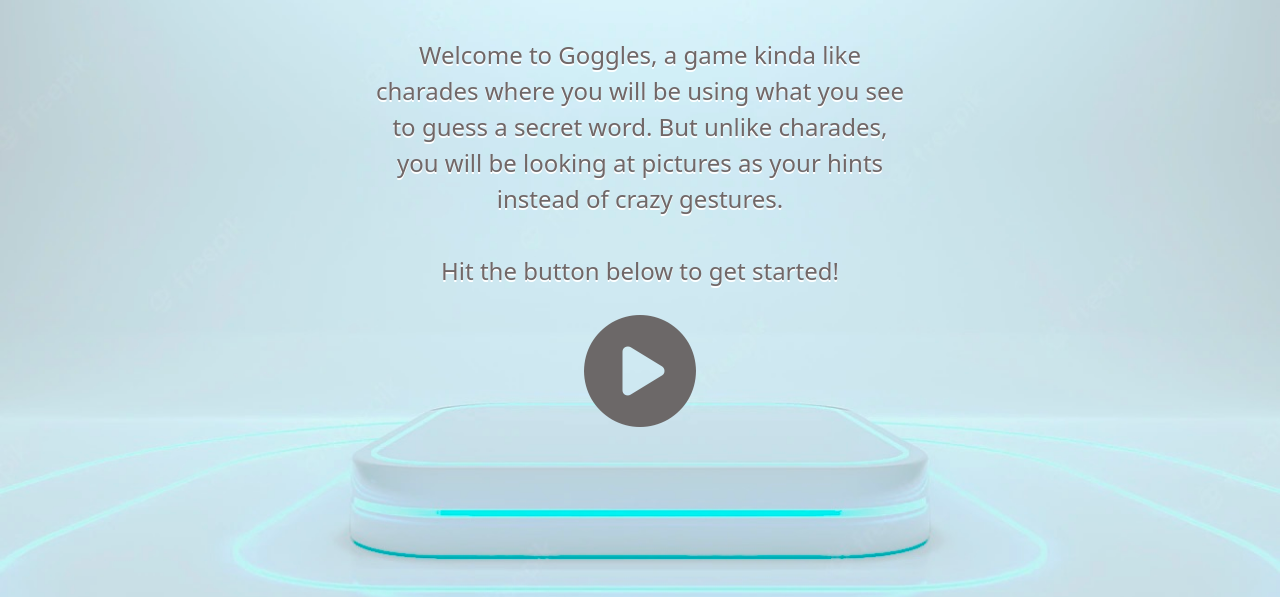
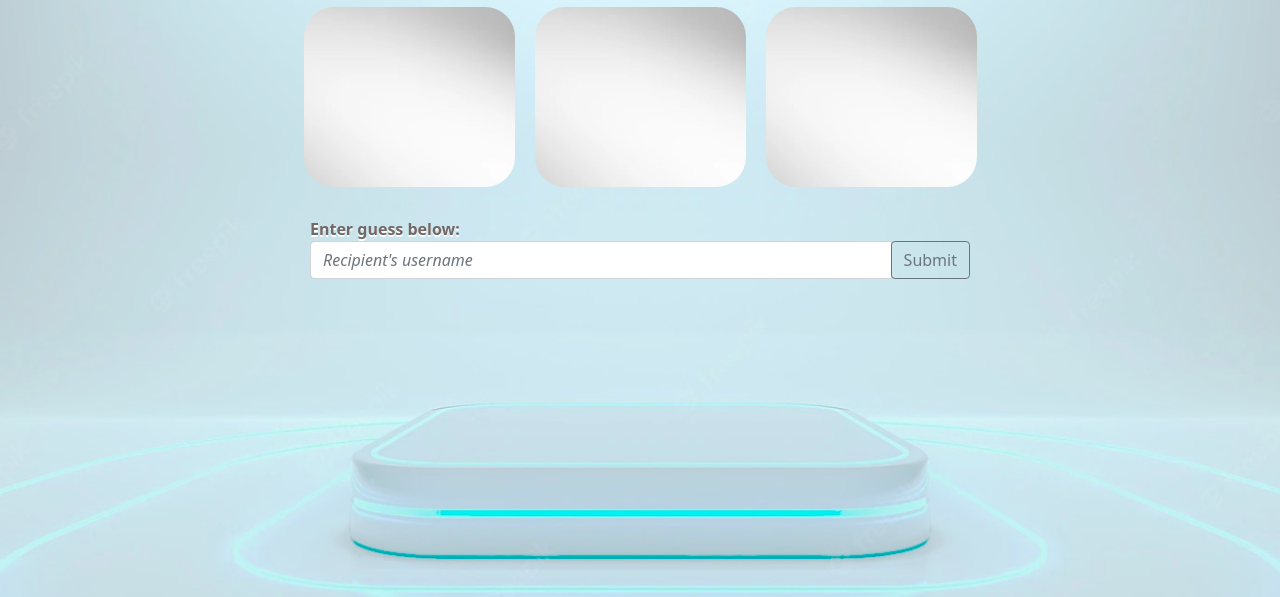
Before and after one commit to cjones1047/goggles, a plain HTML site: page index.html in a window 1280 px wide. Shown: the part 203-800 px from the top of the page. Drawn offline with nearby package versions, Linux system fonts and the light colour scheme; no server answers.

Commit message:
Update
Added 'guess' section beneath hint images, still needs further formatting

```diff
--- a/css/index.css
+++ b/css/index.css
@@ -7,7 +7,7 @@ body {
 }
 
 #home-page {
-    display: block;
+    display: none;
     height: 800px;
     text-align: center;
     animation-iteration-count: 1;
@@ -53,7 +53,7 @@ body {
 
 
 #play-page {
-    display: none;
+    display: block;
     animation: slideInFromTop 1.5s;
 }
 
@@ -69,17 +69,27 @@ body {
     max-height: 200px;
     padding: 10px;
     border-radius: 40px;
+    object-fit: cover;
 }
 
-#input-box {
-    height: 15%;
-    margin: 0 30%;
-    margin-bottom: 2.5%;
+#guess-section {
+    width: 60%;
+    margin-top: 20px;
+    display: inline;
 }
 
-.fade-in-hint {
-    animation: fadeIn 1s;
-    animation-play-state: paused;
+.form-control:focus {
+    border-color: #4feff8;
+    box-shadow: 0 0 0 0.2rem #4feff8;
+}
+
+#guess-text::placeholder {
+    font-style: italic;
+}
+
+#extra-hint {
+    font-size: 20px;
+    color: rgb(64, 64, 64);
 }
 
 @keyframes fadeIn {
--- a/index.html
+++ b/index.html
@@ -21,13 +21,9 @@
             </div>
             <div id="game-info" class="row">
                 <div>
-                    Welcome to Goggles, a game kinda like charades where you will be using what you see to guess a secret word. But unlike charades, you will be looking at pictures as your hints instead of crazy gestures.<br><br>Hit the button below to get started!
+                    Welcome to Goggles, a game kinda like charades where you will be using what you see to guess a secret word. But unlike charades, you will be looking at pictures as your hints instead of crazy gestures.<br><br>The secret word will ALWAYS be a SINGULAR NOUN<br><br>Hit the button below to get started!
                 </div>
             </div>
-            <!-- <div class="button-row" class="row"> -->
-                <!-- <input id="go-button" type="submit" data-mdb-toggle="animation" data-mdb-animation-reset="true" data-mdb-animation="tada" value="Let's Play"> -->
-
-            <!-- </div> -->
             <button id="play-button-row">
                 <i id="play-icon" class="fa-solid fa-circle-play fa-7x fa-beat" style="--fa-animation-duration: 0.75s;"></i>
             </button>
@@ -44,11 +40,20 @@
                 <img id="image-5" class="hint-image" src="background-image/backround-gray.jpeg" alt="Fifth Image">
                 <img id="image-6" class="hint-image" src="background-image/backround-gray.jpeg" alt="Sixth Image">
             </div>
-            <div>
-                <div id="hint"></div>
-                <input id="input-field" placeholder="Hint: the word is always a noun and singular">
+            <div class="row justify-content-center">
+                <div id="guess-section">
+                    <label><b>Enter guess below:</b></label>
+                    <div class="input-group mb-3">
+                        <input id="guess-text" type="text" class="form-control" placeholder="Recipient's username">
+                        <div class="input-group-append">
+                          <button id="guess-button" class="btn btn-outline-secondary" type="button">Submit</button>
+                        </div>
+                      </div>
+                    <small id="extra-hint" class="form-text"></small>
+                </div>
             </div>
         </div>
+
     <body>
     <script src="https://code.jquery.com/jquery-3.3.1.slim.min.js" integrity="sha384-q8i/X+965DzO0rT7abK41JStQIAqVgRVzpbzo5smXKp4YfRvH+8abtTE1Pi6jizo" crossorigin="anonymous"></script>
     <script src="https://cdn.jsdelivr.net/npm/popper.js@1.14.7/dist/umd/popper.min.js" integrity="sha384-UO2eT0CpHqdSJQ6hJty5KVphtPhzWj9WO1clHTMGa3JDZwrnQq4sF86dIHNDz0W1" crossorigin="anonymous"></script>
--- a/js/index.js
+++ b/js/index.js
@@ -56,6 +56,8 @@ const secretWordList = [
 const hintImagesUrls = []
 
 let secretWord;
+
+let guessesMade = 0;
 
 const imageFading = [
     {opacity: 1},
```
